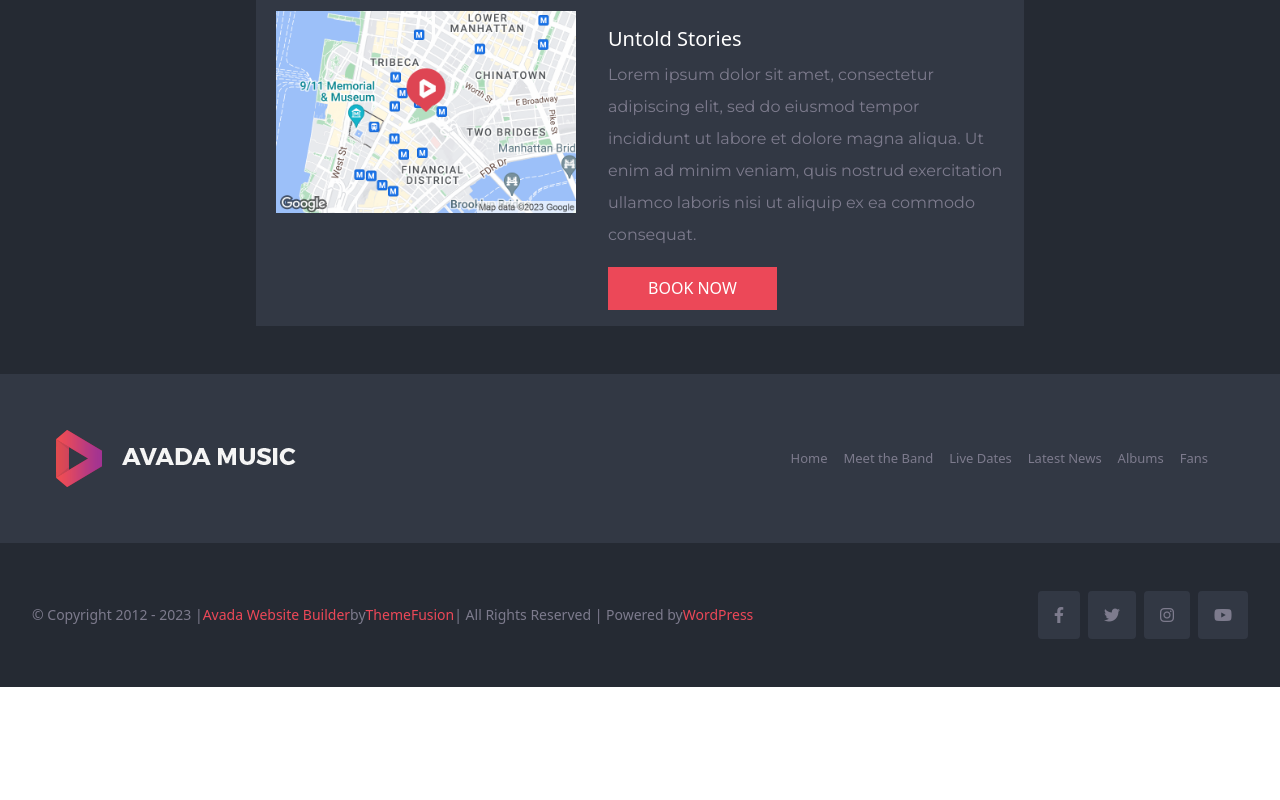
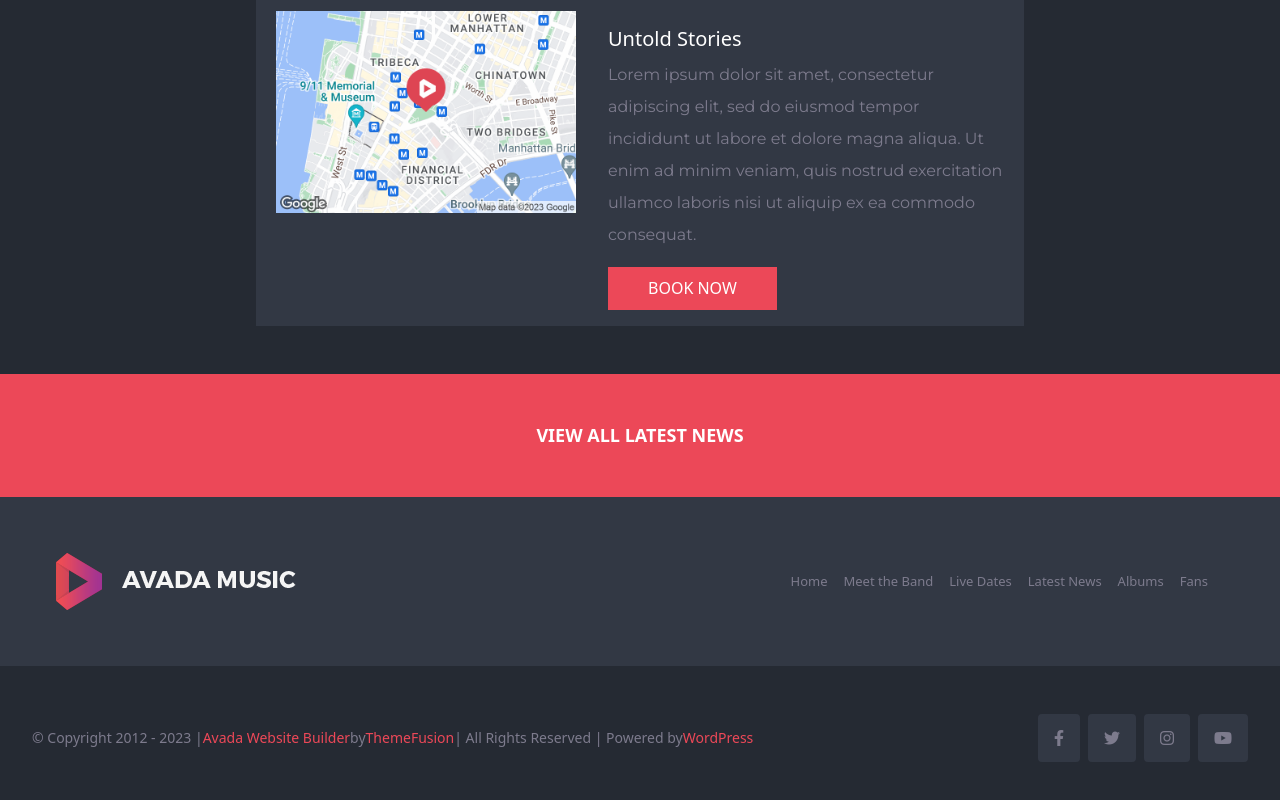
Before and after one commit to Ericson-Manalo/proj-html-vuejs, a Vue app: page / in a window 1280 px wide. Shown: the part 5869-6669 px from the top of the page. Before the commit the page ends 6556 px from the top, so only its background shows below. Built offline with nearby package versions, Linux system fonts and the light colour scheme.

Commit message:
added the red banner under the accordions

```diff
--- a/src/components/AppLiveDate.vue
+++ b/src/components/AppLiveDate.vue
@@ -156,6 +156,13 @@
             </div>
 
         </div>
+
+        <div class="d-flex justify-content-center banner align-items-center h-100 pt-5">
+            <p class="m-0">
+                VIEW ALL LATEST NEWS
+            </p>
+        </div>
+
     </section>
 </template>
 <script>
```
